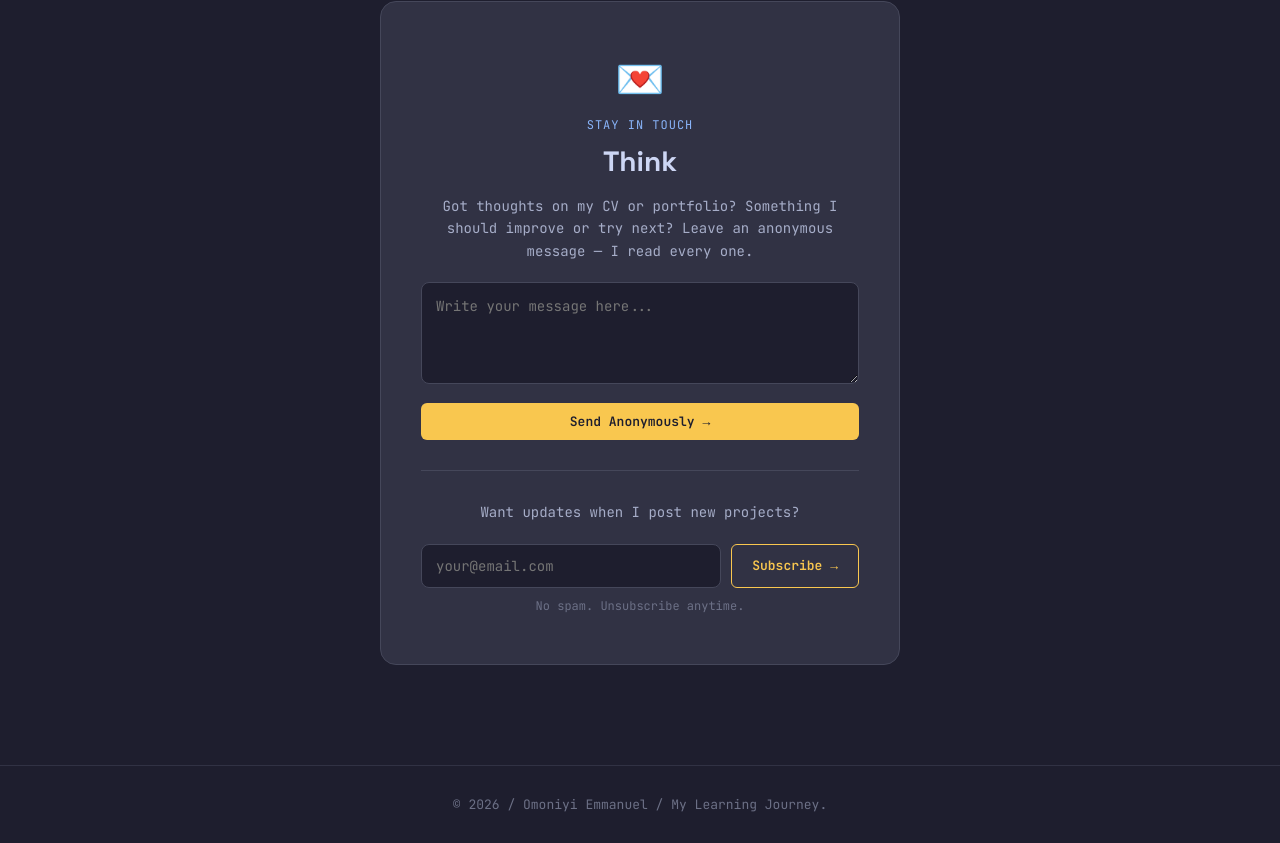
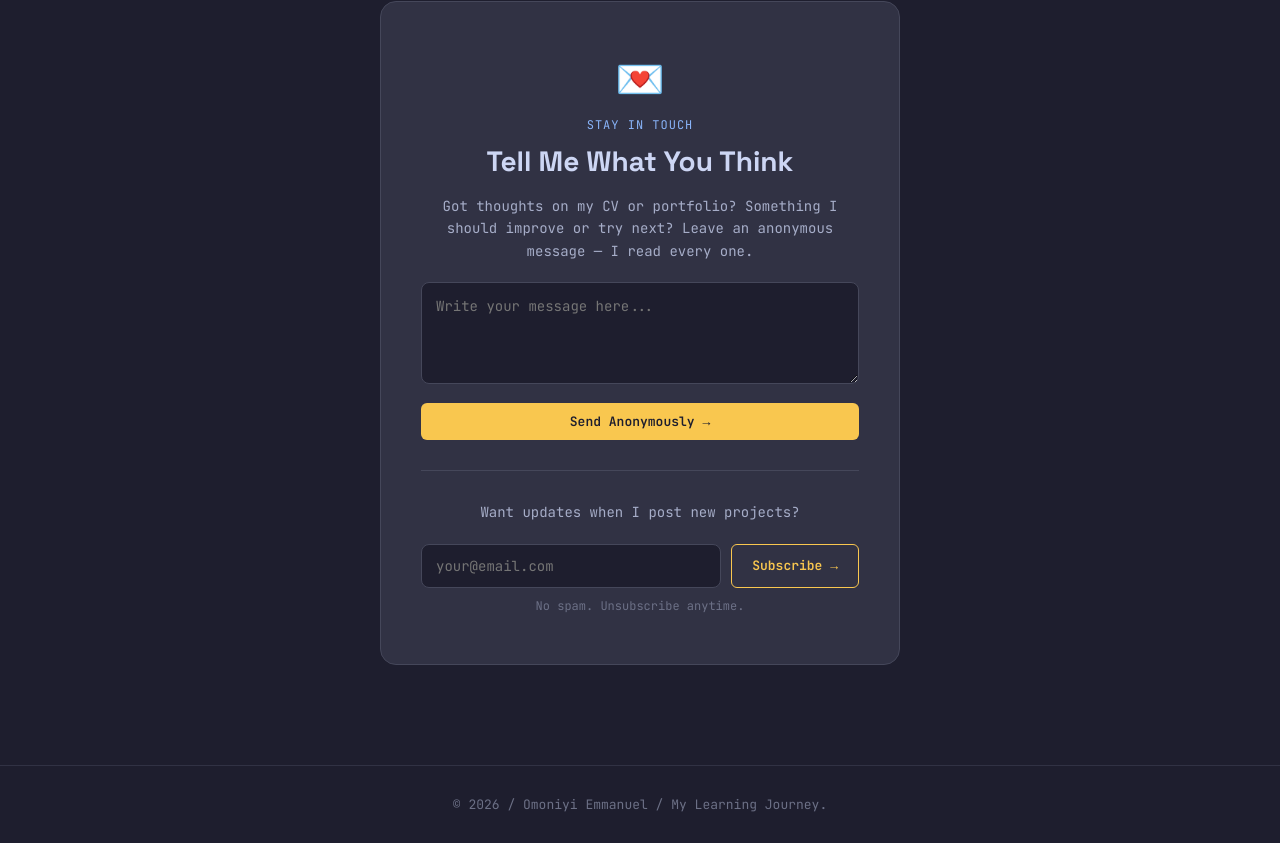
Before and after one commit to eomoniyi909-bot/test, a plain HTML site: page index.html in a window 1280 px wide. Shown: the part 2624-3467 px from the top of the page. Drawn offline with Linux system fonts and the light colour scheme.

Commit message:
updated code

```diff
--- a/index.html
+++ b/index.html
@@ -98,7 +98,7 @@
   <div class="feedback-card">
     <div class="feedback-icon">💌</div>
     <p class="feedback-tag">STAY IN TOUCH</p>
-    <h2 class="feedback-title"> Think</h2>
+    <h2 class="feedback-title">Tell Me What You Think</h2>
     <p class="feedback-subtext">
       Got thoughts on my CV or portfolio? Something I should improve or try next?
       Leave an anonymous message — I read every one.
```
